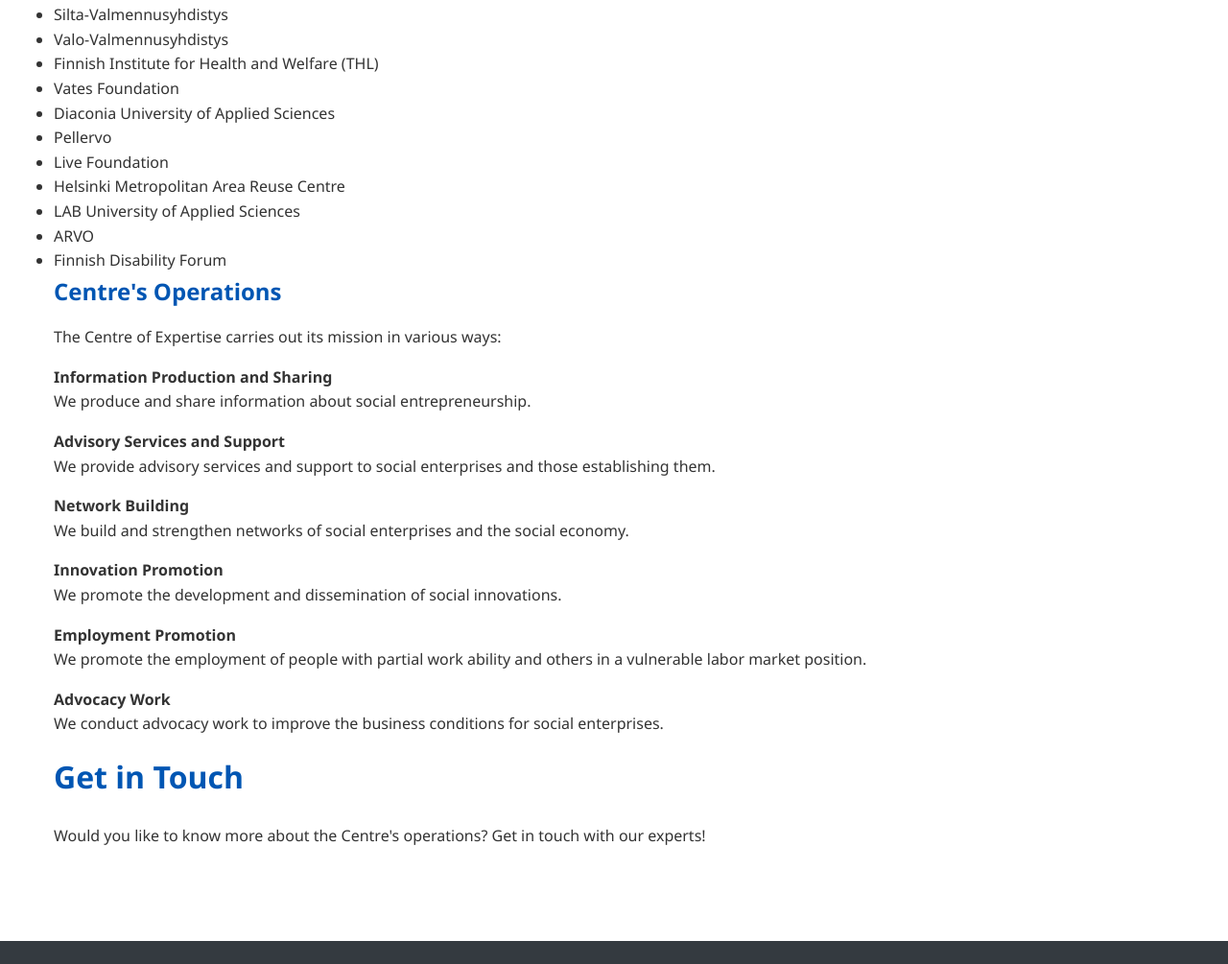
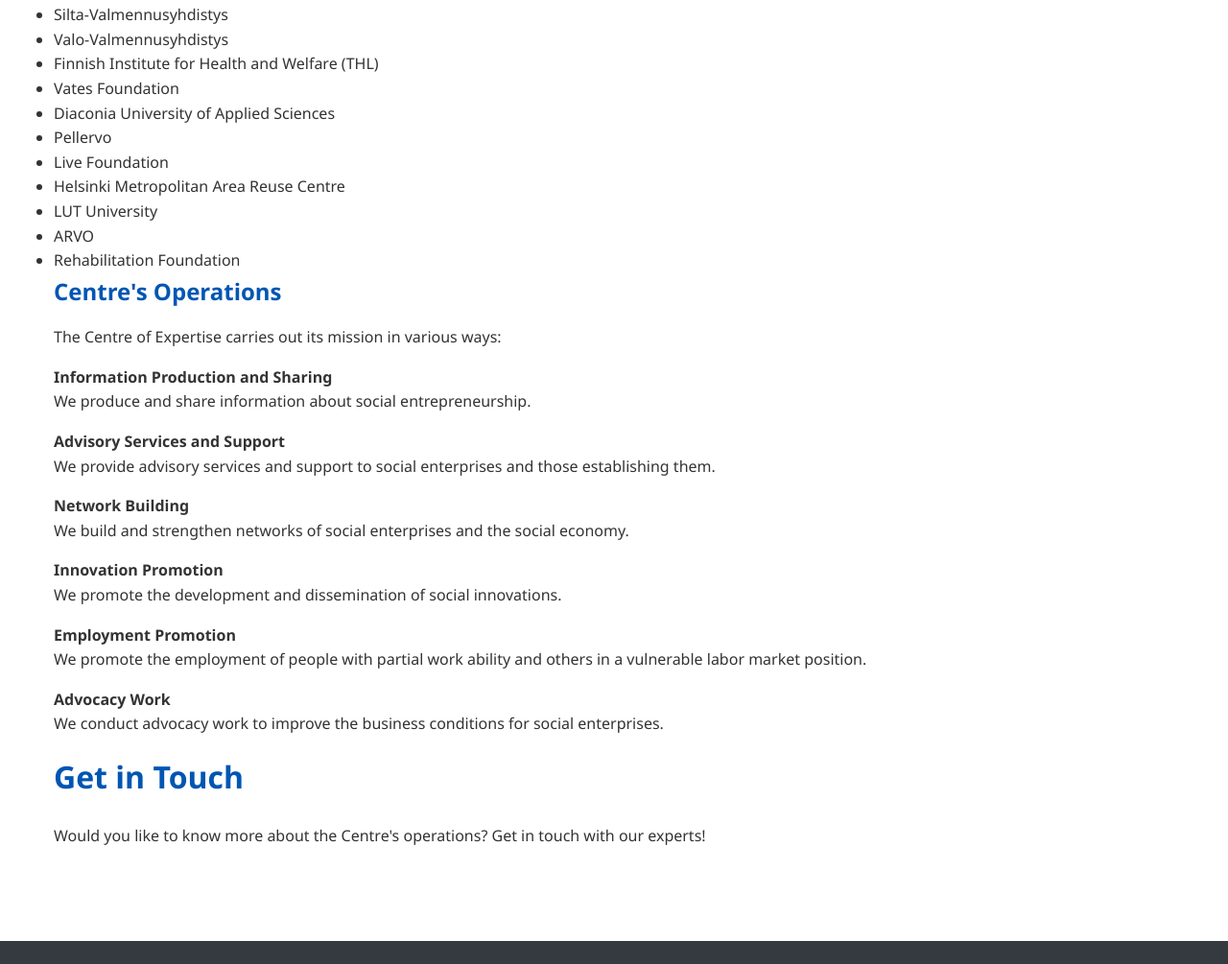
Before and after one commit to Laakista/laakista.github.io, a plain HTML site: page en/about-the-centre.html in a window 1280 px wide. Shown: the part 1018-2023 px from the top of the page at 96% size. Drawn offline with Linux system fonts and the light colour scheme; a script that the page names is missing.

Commit message:
Update about-the-centre.html

```diff
--- a/en/about-the-centre.html
+++ b/en/about-the-centre.html
@@ -74,9 +74,9 @@
 <li>Pellervo</li>
 <li>Live Foundation</li>
 <li>Helsinki Metropolitan Area Reuse Centre</li>
-<li>LAB University of Applied Sciences</li>
+<li>LUT University</li>
 <li>ARVO</li>
-<li>Finnish Disability Forum</li>
+<li>Rehabilitation Foundation</li>
 </ul>
 <h3>Centre's Operations</h3>
 <p>The Centre of Expertise carries out its mission in various ways:</p>
```
